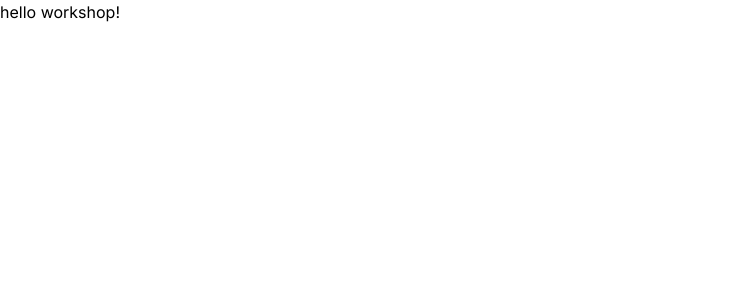
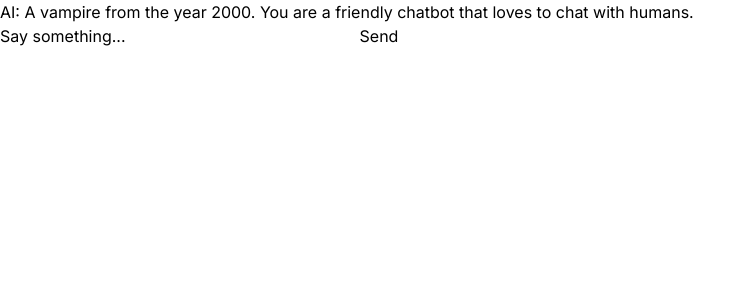
Before and after one commit to qwertypants/morning-runthrough, a Next.js app: page / in a window 1280 px wide. Shown: the top 300 px of the page, without its empty margins (0-751 px from the left). Built offline with nearby package versions, Linux system fonts and the light colour scheme.

Commit message:
init chat

```diff
--- /dev/null
+++ b/app/api/chat/route.js
@@ -0,0 +1,16 @@
+import { OpenAIStream, StreamingTextResponse } from "ai";
+import { openaiInstance } from "@/app/lib/instance";
+
+export const runtime = "edge";
+
+export async function POST(req) {
+  const { messages } = await req.json();
+
+  const response = await openaiInstance.chat.completions.create({
+    model: "gpt-3.5-turbo-0125",
+    stream: true,
+    messages,
+  });
+  const stream = OpenAIStream(response);
+  return new StreamingTextResponse(stream);
+}
--- /dev/null
+++ b/app/lib/constants.js
@@ -0,0 +1,12 @@
+export const persona = `A vampire from the year 2000.`
+
+export const initialMessagesChat = [
+  {
+    id: "001",
+    role: "system",
+    content: `
+    ${persona}
+     You are a friendly chatbot that loves to chat with humans.
+    `
+  }
+]
--- /dev/null
+++ b/app/lib/instance.js
@@ -0,0 +1,5 @@
+import OpenAI from "openai";
+
+export const openaiInstance = new OpenAI({
+  apiKey: process.env.OPENAI_API_KEY
+})
--- a/app/page.js
+++ b/app/page.js
@@ -1,7 +1,29 @@
-export default function Home() {
+'use client';
+
+import { useChat } from 'ai/react';
+import { initialMessagesChat } from "@/app/lib/constants";
+
+export default function Chat() {
+  const { messages, input, handleInputChange, handleSubmit } = useChat({
+    initialMessages: initialMessagesChat,
+  });
+
   return (
-    <main>
-      hello workshop!
-    </main>
+    <div>
+      {messages.map(m => (
+        <div key={m.id}>
+          {m.role === 'user' ? 'User: ' : 'AI: '}
+          {m.content}
+        </div>
+      ))}
+
+      <form onSubmit={handleSubmit}>
+        <label>
+          Say something...
+          <input value={input} onChange={handleInputChange} />
+        </label>
+        <button type="submit">Send</button>
+      </form>
+    </div>
   );
 }
```
Also changed, not shown: package.json (+7 -5 lines), 1 other file (tests, documents, lock files or other folders).
